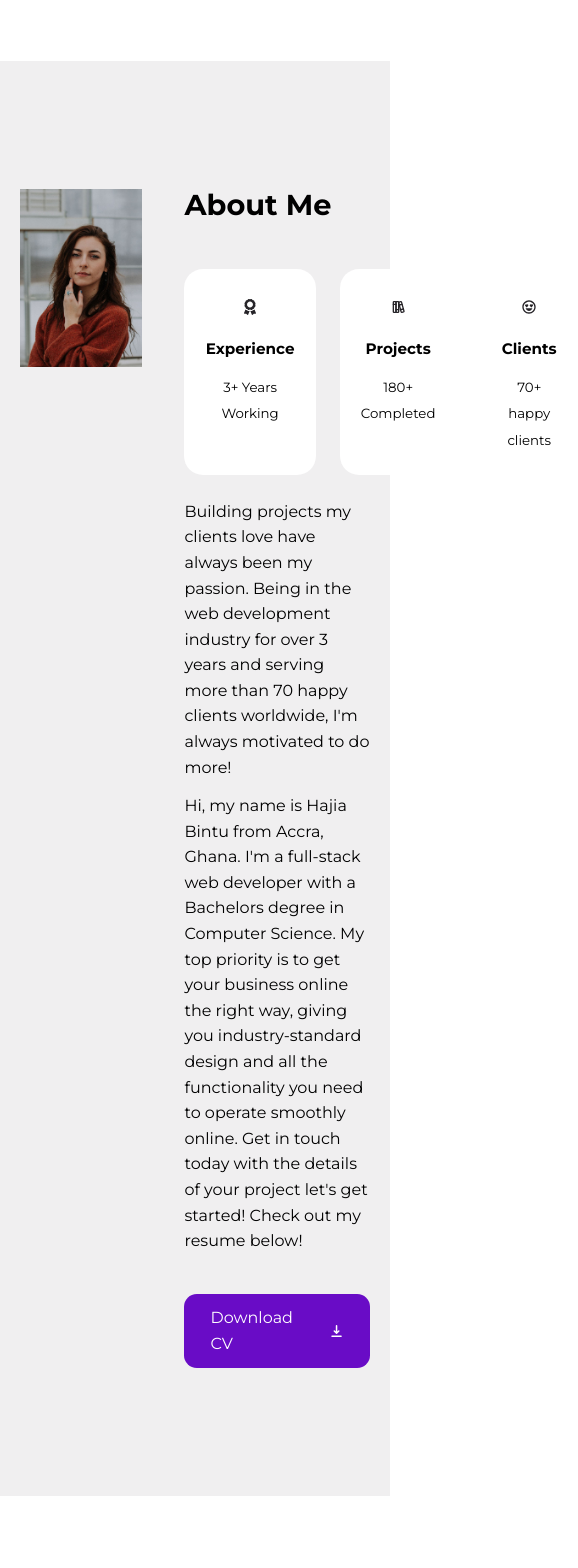
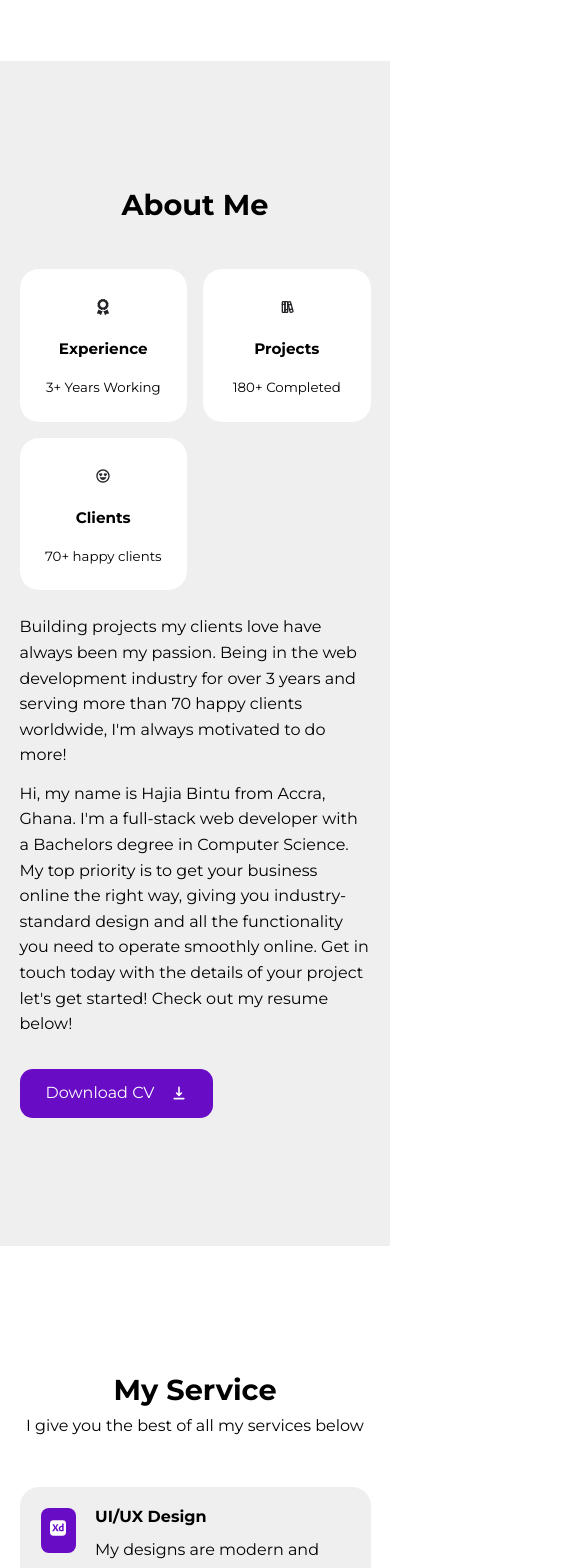
Before and after one commit to micLira828/react-portfolio, a React (Create React App) app in the folder landing_page/: page / in a window 390 px wide. Shown: the part 783-2351 px from the top of the page, 578 px wide, since content can reach past the window. Built offline with nearby package versions, Linux system fonts and the light colour scheme.

Commit message:
Added media queries to about section

```diff
--- a/landing_page/src/sections/about/about.css
+++ b/landing_page/src/sections/about/about.css
@@ -54,3 +54,28 @@
 .about__right .btn{
     margin-top: 2.5rem;
 }
+
+@media screen and (max-width:1024px){
+  .about__left{
+    display:none;
+  }
+
+  .about__container{
+    grid-template-columns: 1fr;
+  }
+
+  .about__right h2{
+    text-align: center;
+  }
+}
+
+@media screen and (max-width:600px){
+ .about__cards{
+    grid-template-columns: 1fr 1fr;
+    gap: 1rem;
+ }
+
+ .about__right .btn{
+    margin-top: 2rem;
+ }
+}
```
